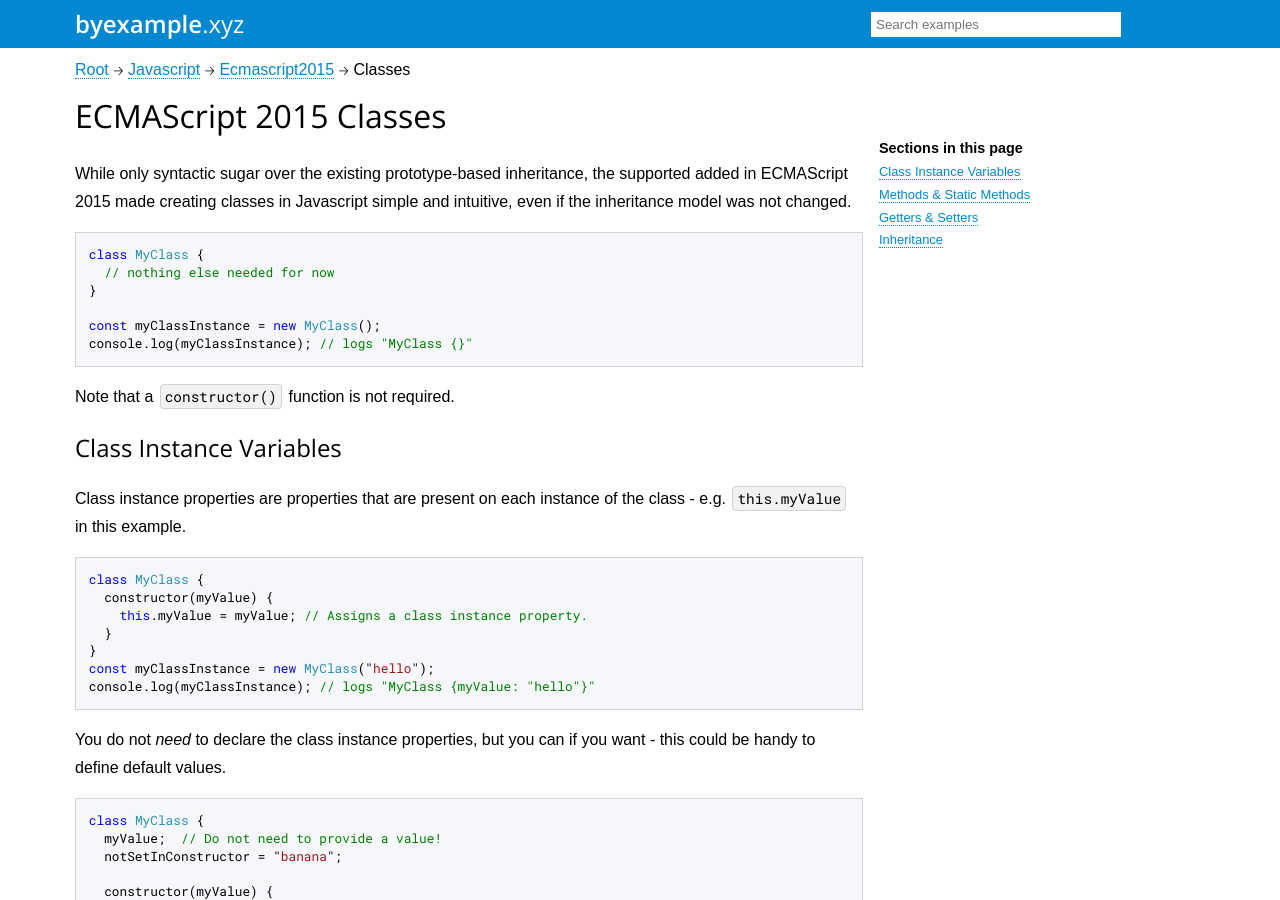
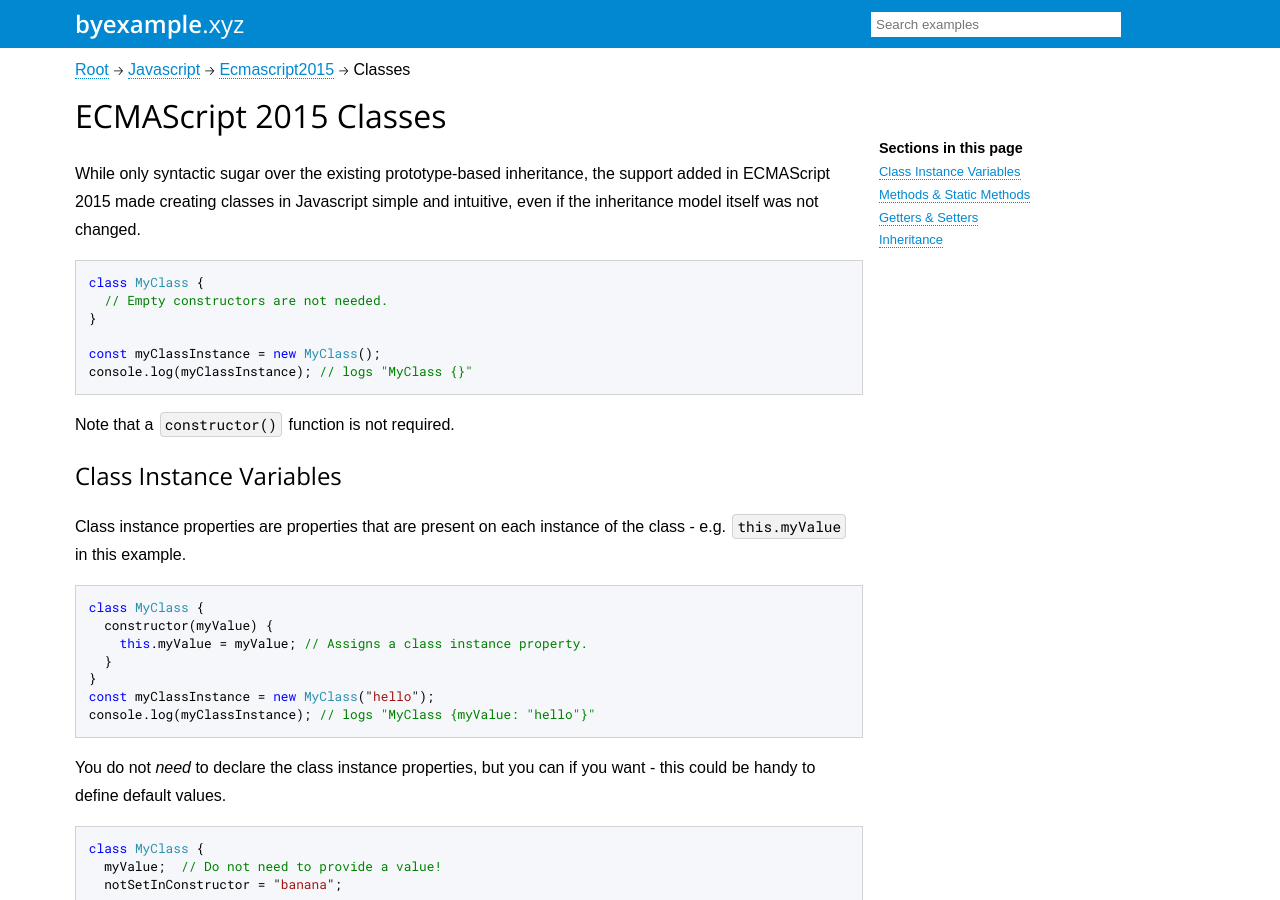
Before and after one commit to matt1/byexample.xyz, a Jekyll site: the page built from _examples/javascript/ECMAScript2015/classes.md, in a window 1280 px wide and 900 px high. Built offline with Jekyll 4.4.1, drawn with Linux system fonts in a browser that asks for light colours.

Commit message:
Update classes.md

````diff
--- a/_examples/javascript/ECMAScript2015/classes.md
+++ b/_examples/javascript/ECMAScript2015/classes.md
@@ -7,13 +7,13 @@ version: "ECMAScript2015"
 ---
 
 While only syntactic sugar over the existing prototype-based inheritance, the
-supported added in ECMAScript 2015 made creating classes in Javascript simple
-and intuitive, even if the inheritance model was not changed.
+support added in ECMAScript 2015 made creating classes in Javascript simple
+and intuitive, even if the inheritance model itself was not changed.
 
 
 ```javascript
 class MyClass {
-  // nothing else needed for now
+  // Empty constructors are not needed.
 }
 
 const myClassInstance = new MyClass();
````
